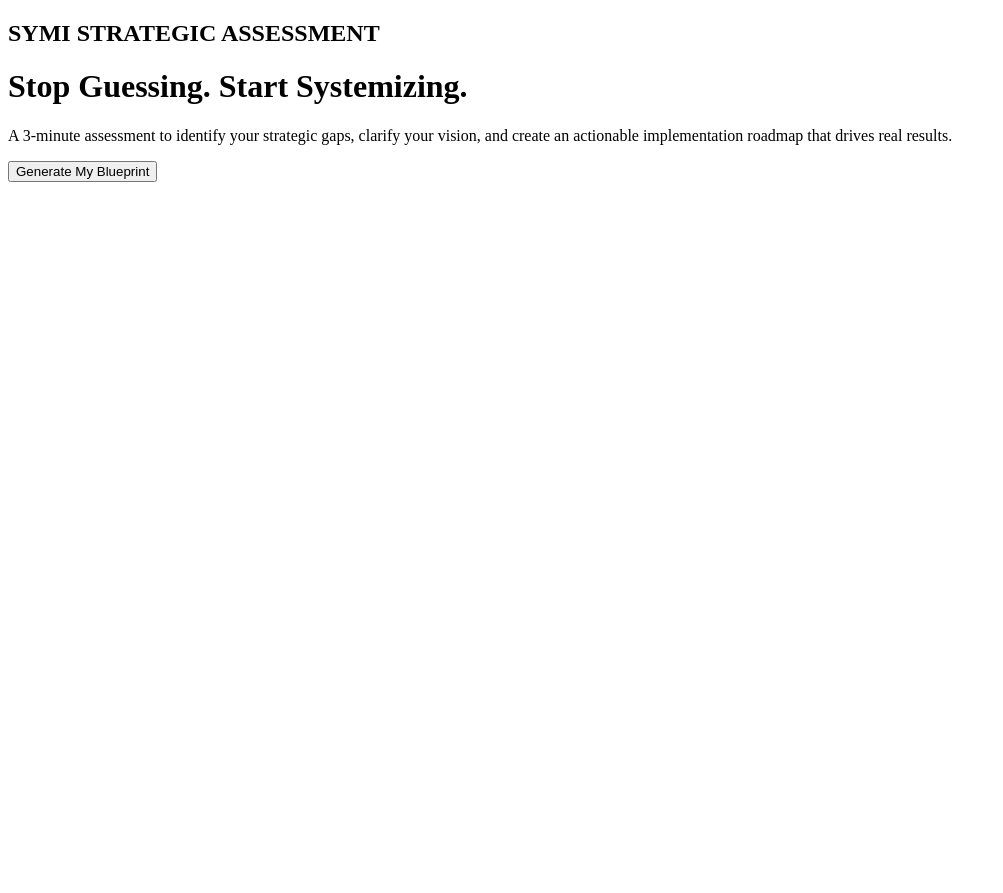
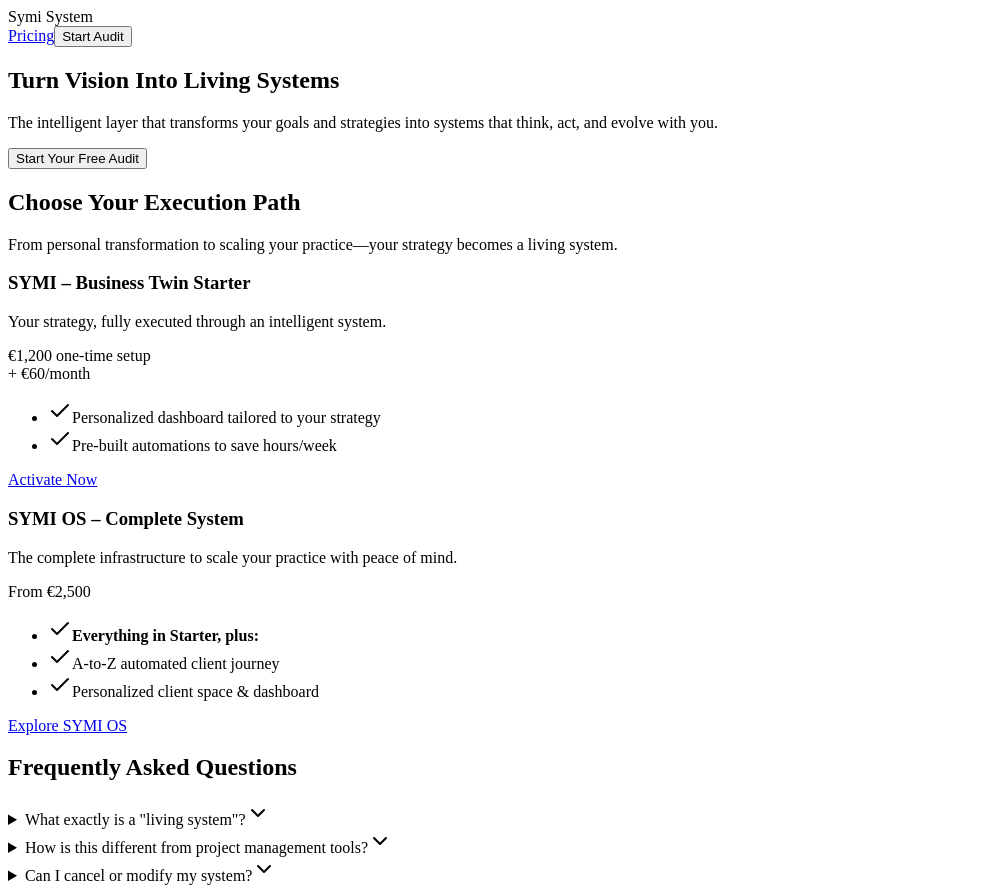
Before and after one commit to echofield/symi-final-project, a Next.js app: page / in a window 1280 px wide. Shown: the whole page, without its empty margins (0-1003 px from the left). Before the commit the page ends 800 px from the top, so only its background shows below. Built offline with nearby package versions, Linux system fonts and the light colour scheme.

Commit message:
Update page.js

```diff
--- a/src/app/page.js
+++ b/src/app/page.js
@@ -2,22 +2,34 @@
 
 import React, { useState } from 'react';
 import dynamic from 'next/dynamic';
-import { Check } from 'lucide-react';
+import { Check, ChevronDown } from 'lucide-react';
 
-// --- NOUVELLE SECTION D'ACCUEIL ---
-const LandingSection = ({ onStartAudit }) => (
-    <div className="w-full max-w-2xl text-center">
-        <h2 className="text-sm font-bold tracking-widest text-purple-600 uppercase">SYMI STRATEGIC ASSESSMENT</h2>
-        <h1 className="mt-4 text-4xl md:text-5xl font-bold text-gray-900">Stop Guessing. Start Systemizing.</h1>
-        <p className="mt-6 text-lg text-gray-600 max-w-xl mx-auto">A 3-minute assessment to identify your strategic gaps, clarify your vision, and create an actionable implementation roadmap that drives real results.</p>
-        <button onClick={onStartAudit} className="btn btn-primary mt-8 text-lg px-10 py-4">
-            Generate My Blueprint
-        </button>
-    </div>
+// --- Composants de la Page d'Accueil ---
+
+const Header = ({ onStartAudit }) => (
+    <header className="p-6 w-full">
+        <div className="container mx-auto flex justify-between items-center">
+            <span className="font-mono text-sm font-semibold">Symi System</span>
+            <div className="flex items-center space-x-4">
+                <a href="#pricing" className="btn hidden md:inline-flex">Pricing</a>
+                <button onClick={onStartAudit} className="btn btn-primary">Start Audit</button>
+            </div>
+        </div>
+    </header>
 );
 
+const HeroSection = ({ onStartAudit }) => (
+    <section className="w-full text-center py-20">
+        <div className="max-w-4xl mx-auto">
+            <h1 className="text-4xl md:text-5xl lg:text-6xl font-bold tracking-tighter text-gray-800">Turn Vision Into Living Systems</h1>
+            <p className="max-w-2xl mx-auto mt-6 text-lg md:text-xl text-gray-600">The intelligent layer that transforms your goals and strategies into systems that think, act, and evolve with you.</p>
+            <div className="mt-8">
+                <button onClick={onStartAudit} className="btn btn-primary text-lg px-8 py-4">Start Your Free Audit</button>
+            </div>
+        </div>
+    </section>
+);
 
-// --- SECTION PRIX (MAINTENANT UN COMPOSANT SÉPARÉ) ---
 const PricingSection = () => (
     <section id="pricing" className="w-full py-20">
         <div className="text-center mb-12 max-w-3xl mx-auto">
@@ -58,40 +70,60 @@ const PricingSection = () => (
     </section>
 );
 
-// --- COMPOSANT PRINCIPAL DE L'APPLICATION ---
+const FaqSection = () => {
+    const faqItems = [
+        { q: "What exactly is a \"living system\"?", a: "Unlike static documents or to-do lists, SYMI creates intelligent systems that adapt, remind, optimize, and evolve based on your progress and changing needs." },
+        { q: "How is this different from project management tools?", a: "Project management tracks tasks. SYMI creates intelligence—systems that understand your objectives, anticipate needs, and optimize execution automatically." },
+        { q: "Can I cancel or modify my system?", a: "Yes. Monthly hosting can be paused anytime, and systems can be modified as your needs evolve. We build for growth, not lock-in." },
+    ];
+    return (
+        <section id="faq" className="w-full py-20">
+            <div className="text-center mb-12 max-w-3xl mx-auto">
+                <h2 className="text-3xl font-bold mb-4">Frequently Asked Questions</h2>
+            </div>
+            <div className="max-w-3xl mx-auto space-y-4">
+                {faqItems.map((item, index) => (
+                    <details key={index} className="faq-item bg-white/50 rounded-2xl border border-white/30" style={{ backdropFilter: 'blur(20px)' }}>
+                        <summary>
+                            <span>{item.q}</span>
+                            <ChevronDown className="faq-icon w-5 h-5" />
+                        </summary>
+                        <div className="faq-content">{item.a}</div>
+                    </details>
+                ))}
+            </div>
+        </section>
+    );
+};
+
+
+// --- Composant Principal de l'Application ---
 const Dashboard = dynamic(() => import('../components/Dashboard'), {
     ssr: false,
     loading: () => <div className="flex items-center justify-center h-screen w-full"><p className="text-lg text-gray-600">Loading Dashboard...</p></div>
 });
 
 export default function HomePage() {
-    const [appState, setAppState] = useState('landing'); // landing, audit, scanning, report, pricing
+    const [appState, setAppState] = useState('landing'); // landing, audit, scanning, report
     const [currentQuestion, setCurrentQuestion] = useState(0);
     const [answers, setAnswers] = useState({});
     const [blueprintData, setBlueprintData] = useState(null);
 
+    // VOTRE FRAMEWORK DE 9 QUESTIONS
     const questions = [
-        { id: 'main_goal', question: 'Before we begin — what transformation do you want to create for your clients?', type: 'textarea', placeholder: 'Describe the outcome you help people achieve...' },
-        { id: 'business_model', question: 'How do you currently work with clients? (Select all that apply)', type: 'checkbox', options: [ 'One-on-one sessions', 'Group programs', 'Digital products', 'Mix of services and systems' ] },
-        { id: 'scaling_challenge', question: 'What\'s your biggest challenge in scaling your expertise?', type: 'radio', options: [ 'Limited by hours in the day', 'Clients don\'t follow through', 'Hard to track client progress', 'Manual work to automate' ] },
-        { id: 'email', question: 'Finally, where should we send your personalized blueprint?', type: 'email', placeholder: 'Your primary email...' }
+      { id: 'main_goal', question: 'In one sentence, what legacy do you want to create through your work?', type: 'textarea', placeholder: 'The impact I want to have is...' },
+      { id: 'business_model', question: 'How do you currently monetize your expertise?', type: 'radio', options: ['Trading time for money (1:1 services)', 'Group programs/cohorts', 'Digital products/courses', 'Hybrid model (services + products)', 'Building automated client systems'] },
+      { id: 'scaling_pain', question: 'What keeps you awake at night about scaling?', type: 'radio', options: ['Client results aren\'t consistent at scale', 'Manual processes eating profitability', 'Can\'t break time-for-money constraints', 'Growth requires unsustainable personal effort', 'Don\'t know how to productize my methodology'] },
+      { id: 'transformation_type', question: 'What transformation do clients experience with you?', type: 'radio', options: ['Strategic clarity & decision-making', 'Leadership/team performance', 'Business model innovation', 'Personal breakthrough & mindset', 'Technical skill mastery'] },
+      { id: 'system_maturity', question: 'How systematized is your approach today?', type: 'radio', options: ['Fully documented methodology', 'Partial documentation (inconsistent)', 'Know what works but not documented', 'Still refining core methodology', 'Need help defining the system'] },
+      { id: 'value_leak', question: 'Where do you lose most opportunity today?', type: 'radio', options: ['Can\'t capture all client value delivered', 'Underselling transformative outcomes', 'Pricing resistance despite results', 'Clients don\'t see full transformation arc', 'Results aren\'t measurable/visible'] },
+      { id: 'automation_target', question: 'If we could automate one thing tomorrow...', type: 'textarea', placeholder: 'The one thing that would change the game is...' },
+      { id: 'success_metric', question: 'What would change everything if achieved?', type: 'radio', options: ['3X clients without time increase', '90%+ client completion rate', 'Recurring revenue > $50K/mo', 'Productized offerings > 50% revenue', 'CEO-level focus on vision work'] },
+      { id: 'email', question: 'Where should we send your System Blueprint?', type: 'email', placeholder: 'Your primary email...' }
     ];
 
     const handleAnswer = (questionId, value) => {
-        setAnswers(prev => {
-            const newAnswers = { ...prev };
-            if (questions[currentQuestion].type === 'checkbox') {
-                const currentValues = prev[questionId] || [];
-                if (currentValues.includes(value)) {
-                    newAnswers[questionId] = currentValues.filter(v => v !== value);
-                } else {
-                    newAnswers[questionId] = [...currentValues, value];
-                }
-            } else {
-                newAnswers[questionId] = value;
-            }
-            return newAnswers;
-        });
+        setAnswers(prev => ({ ...prev, [questionId]: value }));
     };
 
     const handleNext = () => {
@@ -126,29 +158,35 @@ export default function HomePage() {
         }
     };
 
+    const handleKeyDown = (e) => {
+        if (e.key === 'Enter' && (questions[currentQuestion].type === 'textarea' || questions[currentQuestion].type === 'email')) {
+            if (!e.shiftKey) {
+                e.preventDefault();
+                handleNext();
+            }
+        }
+    };
+
     const renderAudit = () => (
-        <div className="w-full max-w-2xl">
-            <div className="text-center mb-12">
-                 <h2 className="text-2xl font-bold mb-2 text-gray-800">{questions[currentQuestion].question}</h2>
-            </div>
+        <div className="w-full max-w-2xl bg-white/50 p-8 rounded-2xl shadow-lg border border-white/30" style={{ backdropFilter: 'blur(20px)' }}>
+            <h2 className="text-2xl font-bold mb-2 text-gray-800">{questions[currentQuestion].question}</h2>
             <div className="mt-6">
-                {questions[currentQuestion].type === 'textarea' && <textarea rows="4" className="form-input" placeholder={questions[currentQuestion].placeholder} onChange={e => handleAnswer(questions[currentQuestion].id, e.target.value)} value={answers[questions[currentQuestion].id] || ''} />}
-                {questions[currentQuestion].type === 'email' && <input type="email" className="form-input" placeholder={questions[currentQuestion].placeholder} onChange={e => handleAnswer(questions[currentQuestion].id, e.target.value)} value={answers[questions[currentQuestion].id] || ''} />}
-                {(questions[currentQuestion].type === 'radio' || questions[currentQuestion].type === 'checkbox') && (
-                    <div className="space-y-3 max-w-lg mx-auto">
+                {questions[currentQuestion].type === 'textarea' && <textarea rows="4" className="form-input" onKeyDown={handleKeyDown} placeholder={questions[currentQuestion].placeholder} onChange={e => handleAnswer(questions[currentQuestion].id, e.target.value)} value={answers[questions[currentQuestion].id] || ''} />}
+                {questions[currentQuestion].type === 'email' && <input type="email" className="form-input" onKeyDown={handleKeyDown} placeholder={questions[currentQuestion].placeholder} onChange={e => handleAnswer(questions[currentQuestion].id, e.target.value)} value={answers[questions[currentQuestion].id] || ''} />}
+                {questions[currentQuestion].type === 'radio' && (
+                    <div className="space-y-3">
                         {questions[currentQuestion].options.map(option => (
                             <label key={option} className="block w-full cursor-pointer bg-white border-2 border-gray-200 rounded-lg p-4 text-lg text-gray-700 hover:border-purple-500 transition-colors duration-200 has-[:checked]:border-purple-600 has-[:checked]:bg-purple-50">
                                 <input
-                                    type={questions[currentQuestion].type}
+                                    type="radio"
                                     name={questions[currentQuestion].id}
                                     value={option}
                                     className="hidden"
-                                    onChange={() => handleAnswer(questions[currentQuestion].id, option)}
-                                    checked={
-                                        questions[currentQuestion].type === 'checkbox'
-                                        ? (answers[questions[currentQuestion].id] || []).includes(option)
-                                        : answers[questions[currentQuestion].id] === option
-                                    }
+                                    onChange={() => {
+                                        handleAnswer(questions[currentQuestion].id, option);
+                                        setTimeout(handleNext, 250); // Auto-advance on radio select
+                                    }}
+                                    checked={answers[questions[currentQuestion].id] === option}
                                 />
                                 {option}
                             </label>
@@ -156,7 +194,7 @@ export default function HomePage() {
                     </div>
                 )}
             </div>
-            <div className="mt-8 flex justify-between items-center max-w-lg mx-auto">
+            <div className="mt-8 flex justify-between items-center">
                 {currentQuestion > 0 ? <button onClick={handleBack} className="btn">Back</button> : <div />}
                 <span className="font-mono text-sm text-gray-500">{currentQuestion + 1} / {questions.length}</span>
                 <button onClick={handleNext} className="btn btn-primary">
@@ -175,17 +213,21 @@ export default function HomePage() {
 
     const renderContent = () => {
         switch (appState) {
-            case 'landing': return <LandingSection onStartAudit={() => setAppState('audit')} />;
+            case 'landing':
+                return (
+                    <div className="w-full">
+                        <Header onStartAudit={() => setAppState('audit')} />
+                        <main className="container mx-auto px-6">
+                            <HeroSection onStartAudit={() => setAppState('audit')} />
+                            <PricingSection />
+                            <FaqSection />
+                        </main>
+                    </div>
+                );
             case 'audit': return renderAudit();
             case 'scanning': return renderScanning();
-            case 'report':
-                return (
-                    <div className="w-full">
-                        <Dashboard data={blueprintData} />
-                        <PricingSection />
-                    </div>
-                );
-            default: return <LandingSection onStartAudit={() => setAppState('audit')} />;
+            case 'report': return <Dashboard data={blueprintData} />;
+            default: return <div />;
         }
     };
 
```
